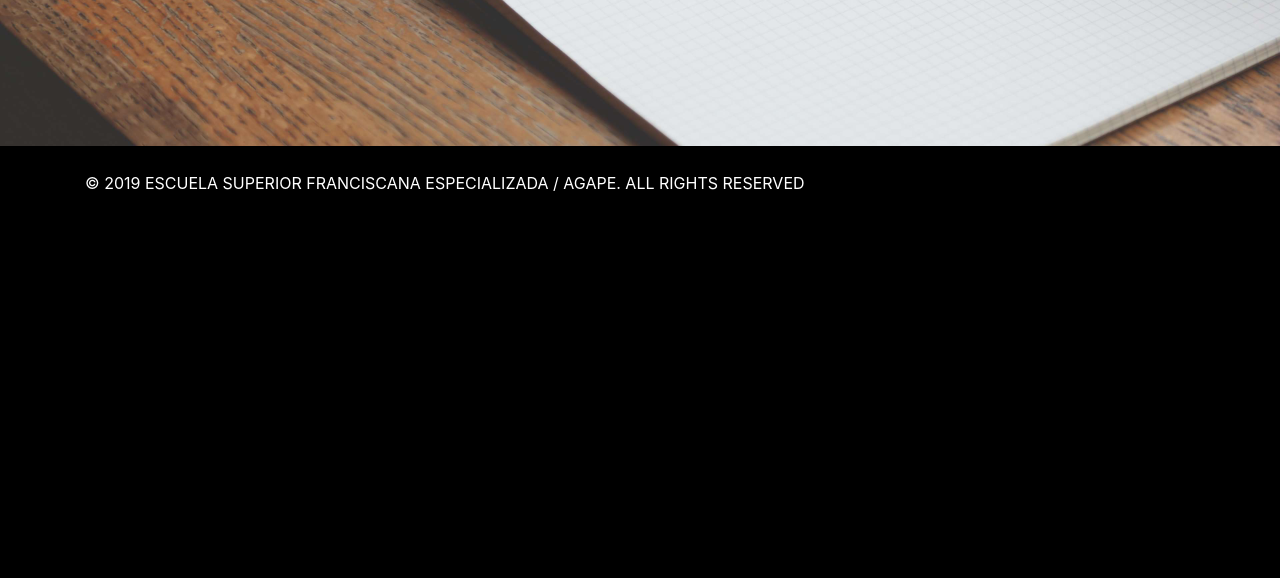
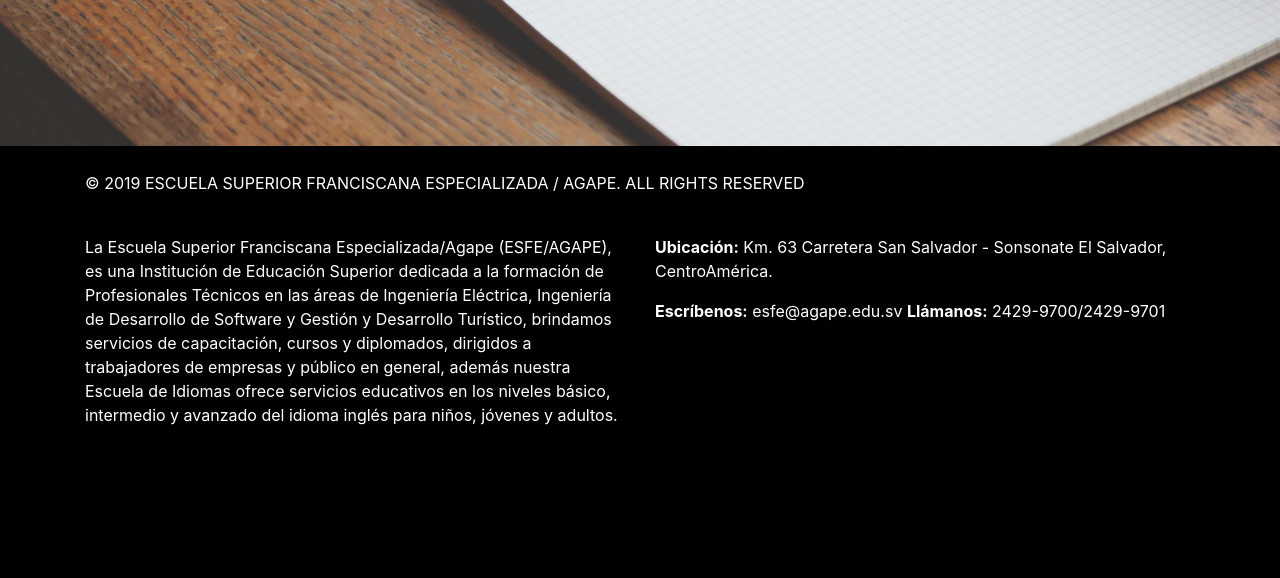
Before and after one commit to SpartansDev/NotasONLINE, an ASP.NET MVC app: page / in a window 1280 px wide. Shown: the part 632-1210 px from the top of the page. Before the commit the page ends 823 px from the top, so only its background shows below. Run offline with ASP.NET Core 8 and stand-ins for ASP.NET MVC 5, Linux system fonts and the light colour scheme; the project's own start-up code is not run, and a stand-in starts its controllers and pages; some libraries are stand-ins or nearby versions; some web fonts are replaced.

Commit message:
Footer alumno

```diff
--- a/StudentMVC/Content/Site.css
+++ b/StudentMVC/Content/Site.css
@@ -5,6 +5,7 @@
     -moz-background-size: cover;
     -o-background-size: cover;
 	background-attachment: fixed;
+
 }
 
 /* Set padding to keep content from hitting the edges */
@@ -37,7 +38,7 @@
 .footer-esfe{
     width: 100%;
     background-color: rgb(0,0,0);
-    height: 8rem;
+    height: 27rem;
 }
 
 .logo-esfe {
@@ -374,7 +375,7 @@
 
 @media screen and (max-width: 500px){
 	header nav{
-        z-index: 1;
+        z-index: 3;
 		width: 75%;
 		height: 100%;
         background-color: rgba(0,0,0,.8);
--- a/StudentMVC/Views/Shared/_Layout.cshtml
+++ b/StudentMVC/Views/Shared/_Layout.cshtml
@@ -6,6 +6,10 @@
     <meta name="keywords" content="Notas esfe agape, entrega de notas esfe, notas online esfe" />
     <link rel="icon" type="image/png" href="~/Content/Images/isotipo-ESFE.png" />
     <title>@ViewBag.Title - Notas Online ESFE</title>
+
+    <!-- Google fonts-->
+    <link href="https://fonts.googleapis.com/css?family=Noto+Sans+KR&display=swap" rel="stylesheet">
+
     <!-- References -->
     <link href="~/Content/Site.css" rel="stylesheet" type="text/css" />
     <link href="~/Content/bootstrap.min.css" rel="stylesheet" type="text/css" />
@@ -73,6 +77,18 @@
     <footer class="text-white footer-esfe">
         <div class="container">
             <p>&copy; @DateTime.Now.Year ESCUELA SUPERIOR FRANCISCANA ESPECIALIZADA / AGAPE. ALL RIGHTS RESERVED</p>
+            <br />
+            <div class="row">
+                <div class="col-sm-12 col-md-6 col-lg-6">
+                    <p>La Escuela Superior Franciscana Especializada/Agape (ESFE/AGAPE), es una Institución de Educación Superior dedicada a la formación de Profesionales Técnicos en las áreas de Ingeniería Eléctrica, Ingeniería de Desarrollo de Software y Gestión y Desarrollo Turístico, brindamos servicios de capacitación, cursos y diplomados, dirigidos a trabajadores de empresas y público en general, además nuestra Escuela de Idiomas ofrece servicios educativos en los niveles básico, intermedio y avanzado del idioma inglés para niños, jóvenes y adultos.</p>
+                </div>
+                <div class="col-sm-12 col-md-6 col-lg-6">
+                    <p><strong>Ubicación:</strong> Km. 63 Carretera San Salvador - Sonsonate El Salvador, CentroAmérica.</p>
+                    <label><strong>Escríbenos:</strong> esfe@agape.edu.sv</label>
+                    <label><strong>Llámanos:</strong> 2429-9700/2429-9701</label>
+                </div>
+            </div>
+
         </div>
     </footer>
 
```
